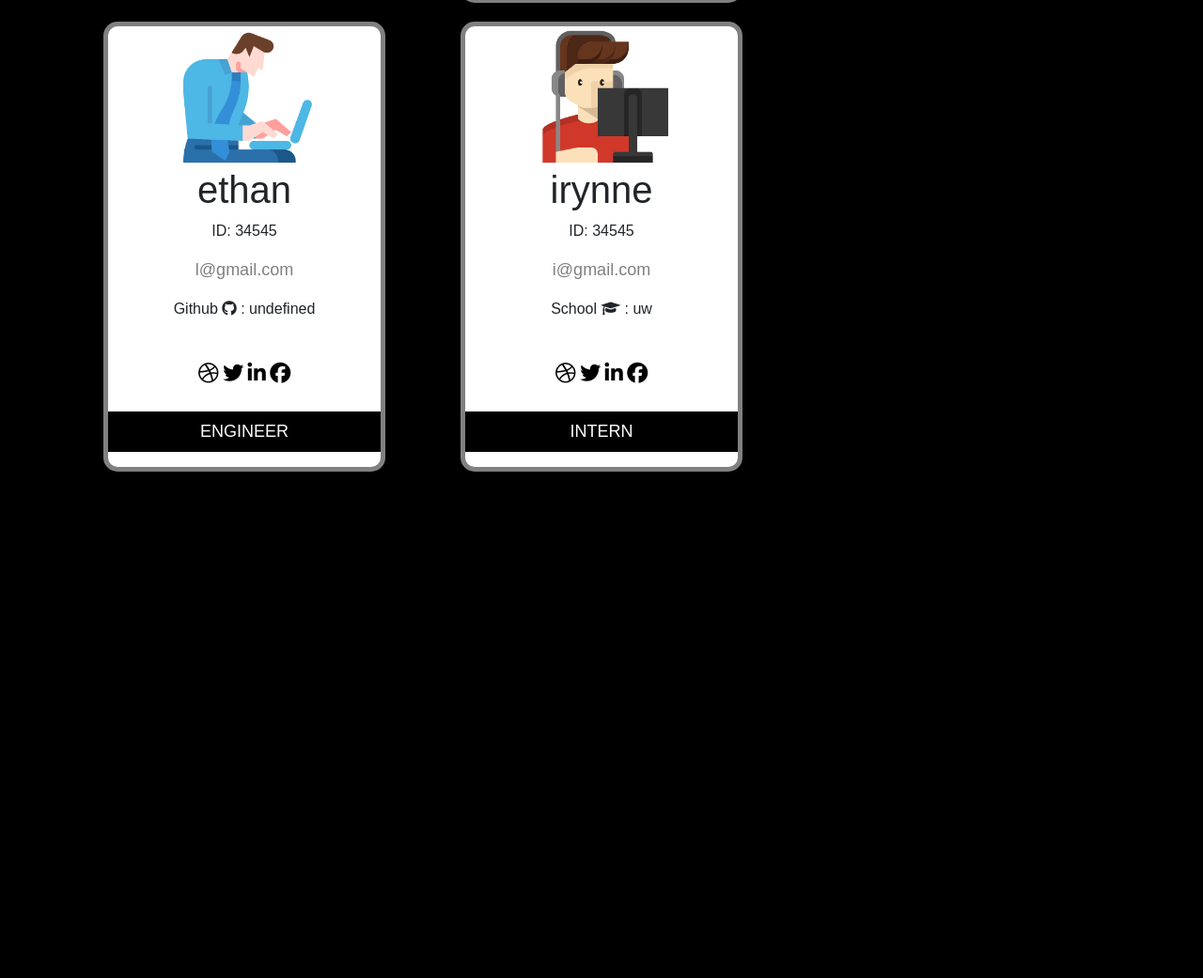
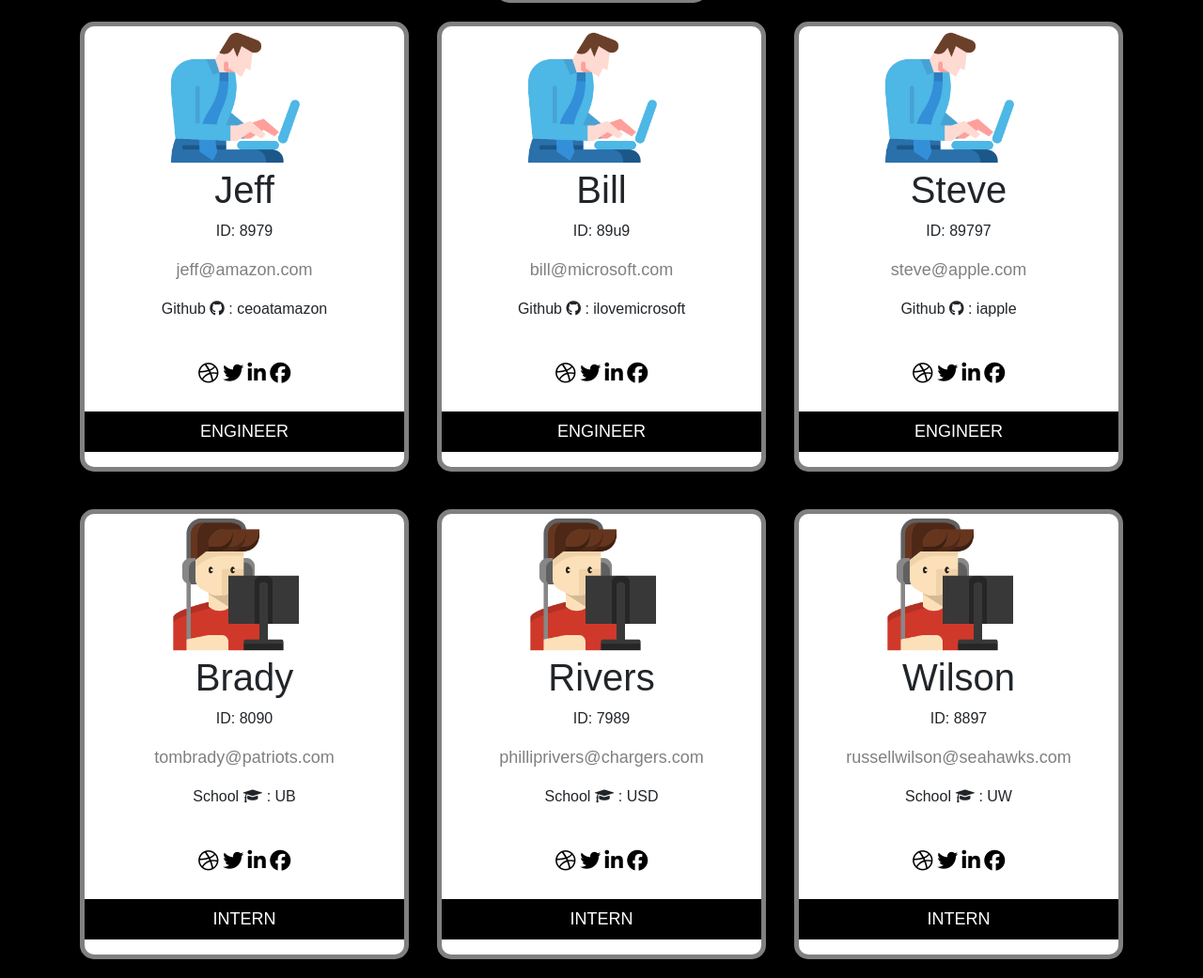
Before and after one commit to Ethanlloyd21/Template-Engine-Employee-Summary, a website: page main.html in a window 1280 px wide. Shown: the part 546-1587 px from the top of the page at 94% size. Before the commit the page ends 1068 px from the top, so only its background shows below. Drawn offline with nearby package versions, Linux system fonts and the light colour scheme.

Commit message:
fix html

```diff
--- a/main.html
+++ b/main.html
@@ -33,7 +33,8 @@
 
         .card {
             box-shadow: 0 4px 8px 0 rgba(0, 0, 0, 0.2);
-                    max-width: 300px;
+            /*max-width: 300px;*/
+            width: auto;
             margin: auto;
             text-align: center;
             font-family: arial;
@@ -81,12 +82,13 @@
 
 <body>
     <div class="container text-center" id="top-card">
+        <div class="row">
             <div class="card">
                 <img src="lib/img/manager.png" class="center" id="photo" alt="Manager">
-            <h1>lloyd</h1>
-            <p>ID: 34545</p>
-            <p class="title">l@gmail.com</p>
-            <p>Room <i class="fa fa-briefcase" aria-hidden="true"></i>: 45345</p>
+                <h1>Lloyd</h1>
+                <p>ID: 619</p>
+                <p class="title">lloydmarcelino@gmail.com</p>
+                <p>Room <i class="fa fa-briefcase" aria-hidden="true"></i>: 79879</p>
                 <div style="margin: 24px 0;">
                     <a href="#"><i class="fa fa-dribbble"></i></a>
                     <a href="#"><i class="fa fa-twitter"></i></a>
@@ -96,16 +98,18 @@
                 <p><button>MANAGER</button></p>
             </div>
         </div>
+    </div>
+    <div class="container text-center">
 
-            <div class="container text-center">
-                <div class="row">
+        <div class="row" id="middle-card">
+
             <div class="col-md-4">
                 <div class="card" id="middle">
-                <img src="../lib/img/engineer.png" class="center" id="photo" alt="Manager">
-                <h1>ethan</h1>
-                <p>ID: 34545</p>
-                <p class="title">l@gmail.com</p>
-                <p>Github <i class="fa fa-github"></i> : undefined</p>
+                    <img src="lib/img/engineer.png" class="center" id="photo" alt="Manager">
+                    <h1>Jeff</h1>
+                    <p>ID: 8979</p>
+                    <p class="title">jeff@amazon.com</p>
+                    <p>Github <i class="fa fa-github"></i> : ceoatamazon</p>
                     <div style="margin: 24px 0;">
                         <a href="#"><i class="fa fa-dribbble"></i></a>
                         <a href="#"><i class="fa fa-twitter"></i></a>
@@ -114,13 +118,46 @@
                     </div>
                     <p><button>ENGINEER</button></p>
                 </div>
-        </div><div class="col-md-4">
+            </div>
+            <div class="col-md-4">
                 <div class="card" id="middle">
-                <img src="../lib/img/intern.png" class="center" id="photo" alt="Manager">
-                <h1>irynne</h1>
-                <p>ID: 34545</p>
-                <p class="title">i@gmail.com</p>
-                <p>School <i class="fa fa-graduation-cap"></i> : uw</p>
+                    <img src="lib/img/engineer.png" class="center" id="photo" alt="Manager">
+                    <h1>Bill</h1>
+                    <p>ID: 89u9</p>
+                    <p class="title">bill@microsoft.com</p>
+                    <p>Github <i class="fa fa-github"></i> : ilovemicrosoft</p>
+                    <div style="margin: 24px 0;">
+                        <a href="#"><i class="fa fa-dribbble"></i></a>
+                        <a href="#"><i class="fa fa-twitter"></i></a>
+                        <a href="#"><i class="fa fa-linkedin"></i></a>
+                        <a href="#"><i class="fa fa-facebook"></i></a>
+                    </div>
+                    <p><button>ENGINEER</button></p>
+                </div>
+            </div>
+            <div class="col-md-4">
+                <div class="card" id="middle">
+                    <img src="lib/img/engineer.png" class="center" id="photo" alt="Manager">
+                    <h1>Steve</h1>
+                    <p>ID: 89797</p>
+                    <p class="title">steve@apple.com</p>
+                    <p>Github <i class="fa fa-github"></i> : iapple</p>
+                    <div style="margin: 24px 0;">
+                        <a href="#"><i class="fa fa-dribbble"></i></a>
+                        <a href="#"><i class="fa fa-twitter"></i></a>
+                        <a href="#"><i class="fa fa-linkedin"></i></a>
+                        <a href="#"><i class="fa fa-facebook"></i></a>
+                    </div>
+                    <p><button>ENGINEER</button></p>
+                </div>
+            </div>
+            <div class="col-md-4">
+                <div class="card" id="middle">
+                    <img src="lib/img/intern.png" class="center" id="photo" alt="Manager">
+                    <h1>Brady</h1>
+                    <p>ID: 8090</p>
+                    <p class="title">tombrady@patriots.com</p>
+                    <p>School <i class="fa fa-graduation-cap"></i> : UB</p>
                     <div style="margin: 24px 0;">
                         <a href="#"><i class="fa fa-dribbble"></i></a>
                         <a href="#"><i class="fa fa-twitter"></i></a>
@@ -129,7 +166,39 @@
                     </div>
                     <p><button>INTERN</button></p>
                 </div>
-
+            </div>
+            <div class="col-md-4">
+                <div class="card" id="middle">
+                    <img src="lib/img/intern.png" class="center" id="photo" alt="Manager">
+                    <h1>Rivers</h1>
+                    <p>ID: 7989</p>
+                    <p class="title">philliprivers@chargers.com</p>
+                    <p>School <i class="fa fa-graduation-cap"></i> : USD</p>
+                    <div style="margin: 24px 0;">
+                        <a href="#"><i class="fa fa-dribbble"></i></a>
+                        <a href="#"><i class="fa fa-twitter"></i></a>
+                        <a href="#"><i class="fa fa-linkedin"></i></a>
+                        <a href="#"><i class="fa fa-facebook"></i></a>
+                    </div>
+                    <p><button>INTERN</button></p>
+                </div>
+            </div>
+            <div class="col-md-4">
+                <div class="card" id="middle">
+                    <img src="lib/img/intern.png" class="center" id="photo" alt="Manager">
+                    <h1>Wilson</h1>
+                    <p>ID: 8897</p>
+                    <p class="title">russellwilson@seahawks.com</p>
+                    <p>School <i class="fa fa-graduation-cap"></i> : UW</p>
+                    <div style="margin: 24px 0;">
+                        <a href="#"><i class="fa fa-dribbble"></i></a>
+                        <a href="#"><i class="fa fa-twitter"></i></a>
+                        <a href="#"><i class="fa fa-linkedin"></i></a>
+                        <a href="#"><i class="fa fa-facebook"></i></a>
+                    </div>
+                    <p><button>INTERN</button></p>
+                </div>
+            </div>
         </div>
     </div>
 
```
Also changed, not shown: lib/prompt.js. Lines whose indentation alone changed are shown as unchanged.
